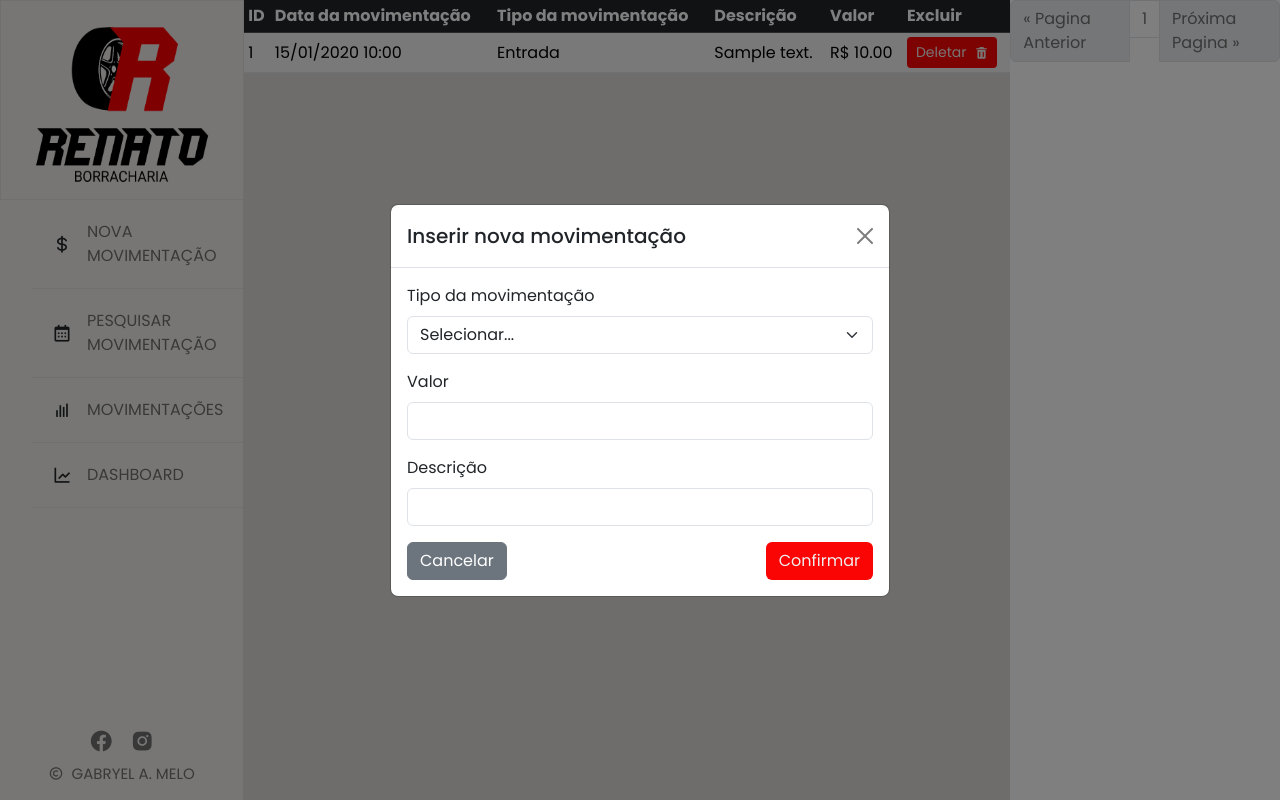
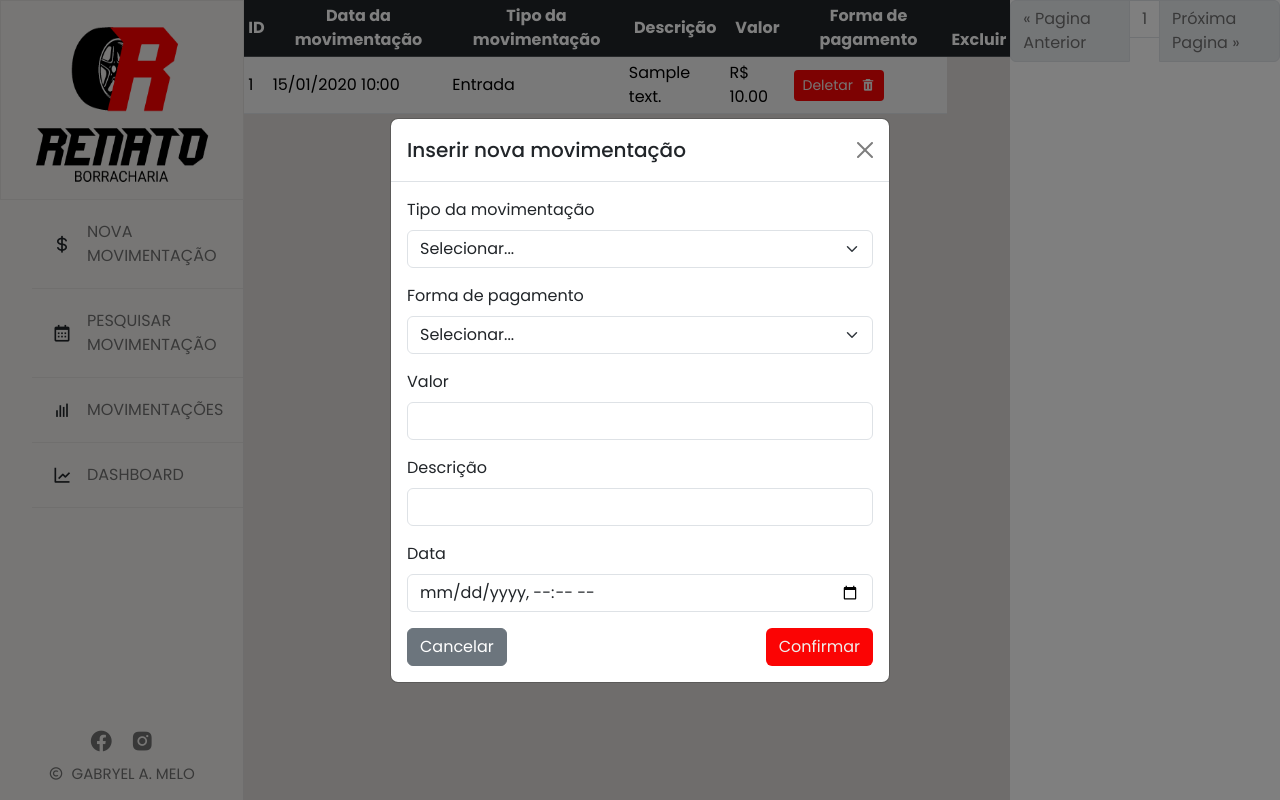
Before and after one commit to GabryelMelo07/fluxo_caixa_django, a Django app: page / in a window 1280 px wide, after a click on "NOVA MOVIMENTAÇÃO". Run offline with Django 4.2, Linux system fonts and the light colour scheme; tables that the repository leaves empty hold one stand-in row (values such as "Sample post").

Commit message:
Add Forma de Pagamento

```diff
--- a/movimentacoes/models.py
+++ b/movimentacoes/models.py
@@ -1,5 +1,5 @@
+from datetime import timezone
 from django.db import models
-from django.utils import timezone
 from django.core.validators import MinValueValidator
 
 # Create your models here.
@@ -8,6 +8,12 @@
     TIPO_CHOICES = (
         ("Entrada", "ENTRADA"),
         ("Saída", "SAIDA")
+    )
+
+    FORMA_PAGAMENTO_CHOICES = (
+        ("Pix", "PIX"),
+        ("Cartão", "CARTÃO"),
+        ("Dinheiro", "DINHEIRO")
     )
 
     valor = models.DecimalField (
@@ -27,6 +33,14 @@
         verbose_name='Tipo'
     )
 
+    forma_pagamento = models.CharField (
+        max_length=8,
+        choices=FORMA_PAGAMENTO_CHOICES,
+        null=False,
+        blank=False,
+        verbose_name='Forma Pagamento'
+    )
+
     descricao = models.TextField (
         max_length=255,
         null=True,
@@ -35,8 +49,9 @@
     )
 
     data_hora = models.DateTimeField (
-        auto_now_add=True,
-        editable=False,
+        default=None,
+        null=False,
+        blank=False,
         verbose_name='Data e hora'
     )
 
--- a/movimentacoes/static/js/salvarMovimentacao.js
+++ b/movimentacoes/static/js/salvarMovimentacao.js
@@ -24,6 +24,8 @@
                     $('#tipo_movimentacao').val('');
                     $('#valor_movimentacao').val('');
                     $('#descricao_movimentacao').val('');
+                    $('#forma_pagamento').val('');
+                    $('#data_movimentacao_input').val('');
                     myModal.hide();
 
                     if (!window.location.href.endsWith("/dashboard/"))
@@ -44,6 +46,8 @@
     $('#tipo_movimentacao').val('');
     $('#valor_movimentacao').val('');
     $('#descricao_movimentacao').val('');
+    $('#forma_pagamento').val('');
+    $('#data_movimentacao_input').val('');
     myModal.hide();
     toastBootstrap.show();
 }
--- a/movimentacoes/templates/index.html
+++ b/movimentacoes/templates/index.html
@@ -50,11 +50,12 @@
                     <table class="table table-sm table-striped" id="tabela-movimentacoes">
                         <thead class="table-dark">
                             <tr>
-                                <th>ID</th>
-                                <th>Data da movimentação</th>
-                                <th>Tipo da movimentação</th>
-                                <th>Descrição</th>
-                                <th>Valor</th>
+                                <th class="text-center align-middle">ID</th>
+                                <th class="text-center align-middle">Data da movimentação</th>
+                                <th class="text-center align-middle">Tipo da movimentação</th>
+                                <th class="text-center align-middle">Descrição</th>
+                                <th class="text-center align-middle">Valor</th>
+                                <th class="text-center align-middle">Forma de pagamento</th>
                                 <th>Excluir</th>
                             </tr>
                         </thead>
--- a/movimentacoes/templates/modals.html
+++ b/movimentacoes/templates/modals.html
@@ -11,7 +11,7 @@
                 <form id="movimentacao" action="{% url 'salvar_movimentacao' %}" method="post">
                     {% csrf_token %}
                     <div class="mb-3">
-                        <label for="exampleInputEmail1" class="form-label">Tipo da movimentação</label>
+                        <label for="tipo_movimentacao" class="form-label">Tipo da movimentação</label>
                         <div class="input-group mb-3">
                             <select class="form-select" id="tipo_movimentacao" name="tipo_movimentacao">
                                 <option selected>Selecionar...</option>
@@ -21,14 +21,27 @@
                         </div>
                     </div>
                     <div class="mb-3">
-                        <label for="exampleInputPassword1" class="form-label">Valor</label>
-                        <input type="text" class="form-control" id="valor_movimentacao" name="valor_movimentacao"
-                            required>
+                        <label for="forma_pagamento" class="form-label">Forma de pagamento</label>
+                        <div class="input-group mb-3">
+                            <select class="form-select" id="forma_pagamento" name="forma_pagamento">
+                                <option selected>Selecionar...</option>
+                                <option value="PIX">Pix</option>
+                                <option value="CARTÃO">Cartão</option>
+                                <option value="DINHEIRO">Dinheiro</option>
+                            </select>
+                        </div>
                     </div>
                     <div class="mb-3">
-                        <label for="exampleInputPassword1" class="form-label">Descrição</label>
-                        <input type="text" class="form-control" id="descricao_movimentacao"
-                            name="descricao_movimentacao" required>
+                        <label for="valor_movimentacao" class="form-label">Valor</label>
+                        <input type="text" class="form-control" id="valor_movimentacao" name="valor_movimentacao" required>
+                    </div>
+                    <div class="mb-3">
+                        <label for="descricao_movimentacao" class="form-label">Descrição</label>
+                        <input type="text" class="form-control" id="descricao_movimentacao" name="descricao_movimentacao" required>
+                    </div>
+                    <div class="mb-3">
+                        <label for="data_movimentacao_input" class="form-label">Data</label>
+                        <input class="form-control" type="datetime-local" id="data_movimentacao_input" name="data_movimentacao_input">
                     </div>
                     <div class="d-flex justify-content-between">
                         <button type="button" class="btn btn-secondary" data-bs-dismiss="modal">Cancelar</button>
@@ -71,6 +84,7 @@
                                 <th>Tipo da movimentação</th>
                                 <th>Descrição</th>
                                 <th>Valor</th>
+                                <th>Forma de pagamento</th>
                                 <th>Excluir</th>
                             </tr>
                         </thead>
--- a/movimentacoes/views.py
+++ b/movimentacoes/views.py
@@ -1,6 +1,6 @@
 import locale
 from django.core.paginator import Paginator
-from django.shortcuts import render
+from django.shortcuts import render, get_object_or_404
 from django.http import JsonResponse
 from django.db.models import Sum
 from django.utils import timezone
@@ -30,7 +30,8 @@
             'data_hora': movimentacao.data_hora.strftime('%d/%m/%Y %H:%M'),
             'tipo': movimentacao.tipo,
             'descricao': movimentacao.descricao,
-            'valor': str(movimentacao.valor)
+            'valor': str(movimentacao.valor),
+            'forma_pagamento': movimentacao.forma_pagamento
         })
 
     response_data = {
@@ -57,7 +58,8 @@
                 'data_hora': movimentacao.data_hora.strftime('%d/%m/%Y %H:%M'),
                 'tipo': movimentacao.tipo,
                 'descricao': movimentacao.descricao,
-                'valor': str(movimentacao.valor)
+                'valor': str(movimentacao.valor),
+                'forma_pagamento': movimentacao.forma_pagamento
             })
 
         return JsonResponse({'movimentacoes': data})
@@ -69,9 +71,22 @@
         tipo_movimentacao = request.POST.get('tipo_movimentacao')
         valor_movimentacao = request.POST.get('valor_movimentacao')
         descricao_movimentacao = request.POST.get('descricao_movimentacao')
+        forma_pagamento_movimentacao = request.POST.get('forma_pagamento')
+        data_hora_movimentacao = request.POST.get('data_movimentacao_input')
+
+        if data_hora_movimentacao:
+            data_hora_movimentacao = timezone.datetime.strptime(data_hora_movimentacao, "%Y-%m-%dT%H:%M")
+        else:
+            data_hora_movimentacao = timezone.now()
 
         valor_movimentacao_decimal = Decimal(valor_movimentacao.replace('.', '').replace(',', '.'))
-        movimentacao = Movimentacao(tipo=tipo_movimentacao, valor=valor_movimentacao_decimal, descricao=descricao_movimentacao)
+        movimentacao = Movimentacao(
+            tipo = tipo_movimentacao,
+            valor = valor_movimentacao_decimal,
+            descricao = descricao_movimentacao,
+            forma_pagamento = forma_pagamento_movimentacao,
+            data_hora = data_hora_movimentacao
+        )
         movimentacao.save()
 
         return JsonResponse({'success': True})
@@ -165,7 +180,12 @@
             data_hora__date=data_atual
         ).aggregate(Sum('valor'))['valor__sum'] or Decimal('0.00')
 
-        lucros_do_dia = locale.format_string('R$ %.2f', total_entradas - total_saidas_dia, grouping=True)
+        result_dia = total_entradas - total_saidas_dia
+
+        if result_dia < 0:
+            result_dia = 0
+
+        lucros_do_dia = locale.format_string('R$ %.2f', result_dia, grouping=True)
         total_despesas_dia = locale.format_string('R$ %.2f', total_saidas_dia, grouping=True)
 
         total_entradas_mes = Movimentacao.objects.filter(
@@ -180,7 +200,12 @@
             data_hora__year=data_atual.year
         ).aggregate(Sum('valor'))['valor__sum'] or Decimal('0.00')
 
-        lucro_mes = locale.format_string('R$ %.2f', total_entradas_mes - total_saidas_mes, grouping=True)
+        result_mes = total_entradas_mes - total_saidas_mes
+
+        if result_mes < 0:
+            result_mes = 0
+
+        lucro_mes = locale.format_string('R$ %.2f', result_mes, grouping=True)
         total_despesas_mes = locale.format_string('R$ %.2f', total_saidas_mes, grouping=True)
 
         response_data = {
```
Also changed, not shown: movimentacoes/static/js/carregarMovimentacoes.js (+7 -6 lines), movimentacoes/static/js/carregarMovimentacoesPorData.js (+1 -38 lines), movimentacoes/migrations/0002_movimentacao_forma_pagamento_and_more.py (added).
